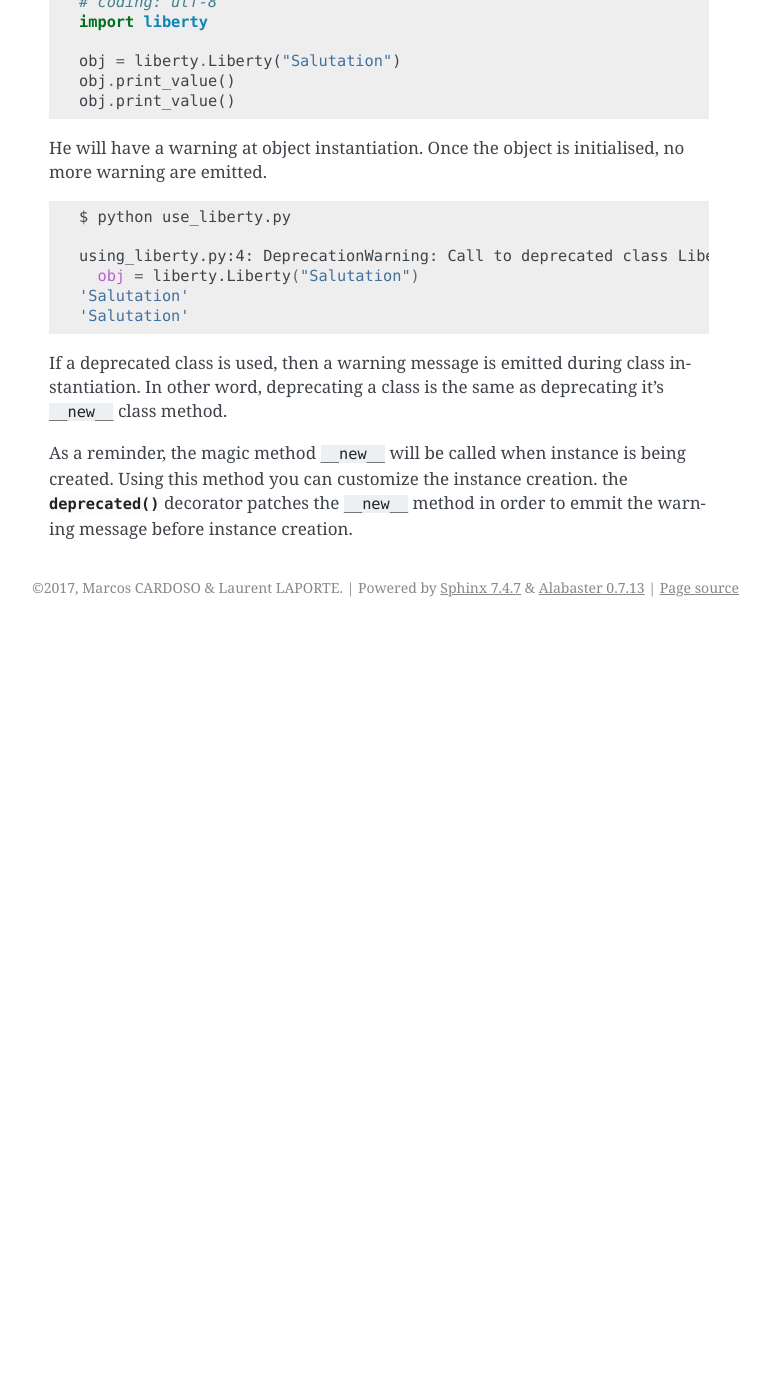
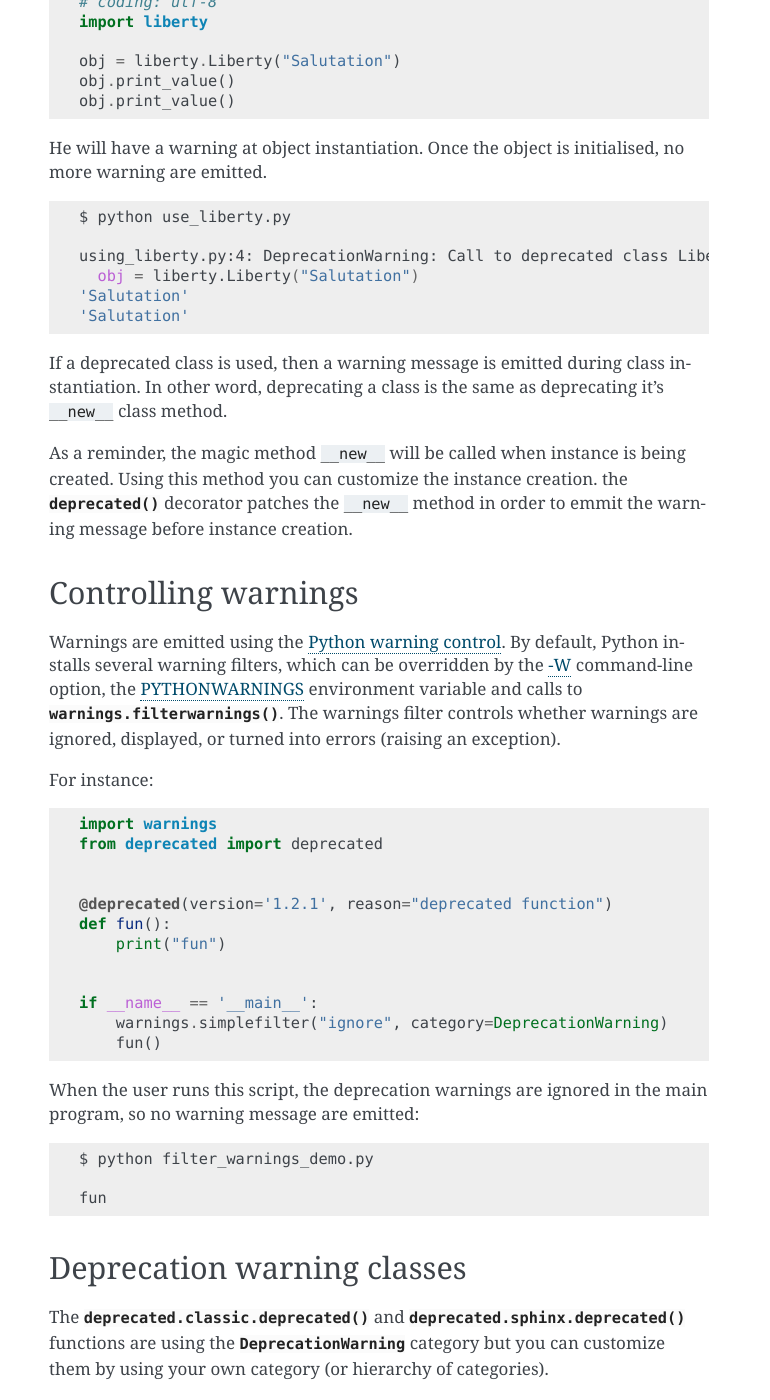
Before and after one commit to laurent-laporte-pro/deprecated, a Sphinx documentation site: the page built from docs/source/tutorial.rst, in a window 1280 px wide and 1400 px high, scrolled down 4513 px. Shown: the whole window, without its empty margins (371-1141 px from the left). Built offline with Sphinx 7.4.7, drawn with Linux system fonts in a browser that asks for light colours; before the commit the page ends 5140 px from its top, so only the background shows below that; some of the changed text lies outside the part shown.

Commit message:
The :ref:`api` documentation and the :ref:`tutorial` is improved to explain how to use custom warning categories and local filtering (warning filtering at function call).

```diff
--- a/CHANGELOG.rst
+++ b/CHANGELOG.rst
@@ -30,6 +30,12 @@ Fix
   not provided or ``None``. In consequences, the warning messages are only emitted if the global filter allow it.
   For more information, see `The Warning Filter <https://docs.python.org/3/library/warnings.html#the-warnings-filter>`_
   in the Python documentation.
+
+Documentation
+-------------
+
+- The :ref:`api` documentation and the :ref:`tutorial` is improved to explain how to use
+  custom warning categories and local filtering (warning filtering at function call).
 
 
 v1.2.7 (2019-11-11)
--- a/docs/source/tutorial.rst
+++ b/docs/source/tutorial.rst
@@ -121,3 +121,124 @@ As a reminder, the magic method ``__new__`` will be called when instance is bein
 Using this method you can customize the instance creation.
 the :func:`~deprecated.deprecated` decorator patches the ``__new__`` method in order to
 emmit the warning message before instance creation.
+
+
+Controlling warnings
+--------------------
+
+.. _Python warning control: https://docs.python.org/3/library/warnings.html
+.. _-W: https://docs.python.org/3/using/cmdline.html#cmdoption-w
+.. _PYTHONWARNINGS: https://docs.python.org/3/using/cmdline.html#envvar-PYTHONWARNINGS
+
+Warnings are emitted using the `Python warning control`_. By default, Python installs several warning filters,
+which can be overridden by the `-W`_ command-line option, the `PYTHONWARNINGS`_ environment variable and
+calls to :func:`warnings.filterwarnings`. The warnings filter controls whether warnings are ignored, displayed,
+or turned into errors (raising an exception).
+
+For instance:
+
+.. literalinclude:: tutorial/warning_ctrl/filter_warnings_demo.py
+
+When the user runs this script, the deprecation warnings are ignored in the main program,
+so no warning message are emitted:
+
+.. code-block:: sh
+
+   $ python filter_warnings_demo.py
+
+   fun
+
+
+Deprecation warning classes
+---------------------------
+
+The :func:`deprecated.classic.deprecated` and :func:`deprecated.sphinx.deprecated` functions
+are using the :exc:`DeprecationWarning` category but you can customize them by using your own category
+(or hierarchy of categories).
+
+* *category* classes which you can use (among other) are:
+
+  +----------------------------------+-----------------------------------------------+
+  | Class                            | Description                                   |
+  +==================================+===============================================+
+  | :exc:`DeprecationWarning`        | Base category for warnings about deprecated   |
+  |                                  | features when those warnings are intended for |
+  |                                  | other Python developers (ignored by default,  |
+  |                                  | unless triggered by code in ``__main__``).    |
+  +----------------------------------+-----------------------------------------------+
+  | :exc:`FutureWarning`             | Base category for warnings about deprecated   |
+  |                                  | features when those warnings are intended for |
+  |                                  | end users of applications that are written in |
+  |                                  | Python.                                       |
+  +----------------------------------+-----------------------------------------------+
+  | :exc:`PendingDeprecationWarning` | Base category for warnings about features     |
+  |                                  | that will be deprecated in the future         |
+  |                                  | (ignored by default).                         |
+  +----------------------------------+-----------------------------------------------+
+
+You can define your own deprecation warning hierarchy based on the standard deprecation classes.
+
+For instance:
+
+.. literalinclude:: tutorial/warning_ctrl/warning_classes_demo.py
+
+When the user runs this script, the deprecation warnings for the 3.0 version are ignored:
+
+.. code-block:: sh
+
+   $ python warning_classes_demo.py
+
+    foo
+    bar
+    warning_classes_demo.py:30: DeprecatedIn26: Call to deprecated function (or staticmethod) foo. (deprecated function)
+      foo()
+
+
+Filtering warnings locally
+--------------------------
+
+The :func:`deprecated.classic.deprecated` and :func:`deprecated.sphinx.deprecated` functions
+can change the warning filtering locally (at function calls).
+
+* *action* is one of the following strings:
+
+  +---------------+----------------------------------------------+
+  | Value         | Disposition                                  |
+  +===============+==============================================+
+  | ``"default"`` | print the first occurrence of matching       |
+  |               | warnings for each location (module +         |
+  |               | line number) where the warning is issued     |
+  +---------------+----------------------------------------------+
+  | ``"error"``   | turn matching warnings into exceptions       |
+  +---------------+----------------------------------------------+
+  | ``"ignore"``  | never print matching warnings                |
+  +---------------+----------------------------------------------+
+  | ``"always"``  | always print matching warnings               |
+  +---------------+----------------------------------------------+
+  | ``"module"``  | print the first occurrence of matching       |
+  |               | warnings for each module where the warning   |
+  |               | is issued (regardless of line number)        |
+  +---------------+----------------------------------------------+
+  | ``"once"``    | print only the first occurrence of matching  |
+  |               | warnings, regardless of location             |
+  +---------------+----------------------------------------------+
+
+You can define the *action* keyword parameter to override the filtering warnings locally.
+
+For instance:
+
+.. literalinclude:: tutorial/warning_ctrl/filter_action_demo.py
+
+In this example, even if the global filter is set to "ignore", a call to the ``foo()``
+function will raise an exception because the *action* is set to "error".
+
+.. code-block:: sh
+
+   $ python filter_action_demo.py
+
+   Traceback (most recent call last):
+     File "filter_action_demo.py", line 12, in <module>
+       foo()
+     File "deprecated/classic.py", line 241, in wrapper_function
+       warnings.warn(msg, category=category, stacklevel=_stacklevel)
+   DeprecationWarning: Call to deprecated function (or staticmethod) foo. (do not call it)
--- /dev/null
+++ b/docs/source/tutorial/warning_ctrl/filter_action_demo.py
@@ -0,0 +1,12 @@
+import warnings
+from deprecated import deprecated
+
+
+@deprecated(reason="do not call it", action="error")
+def foo():
+    print("foo")
+
+
+if __name__ == '__main__':
+    warnings.simplefilter("ignore")
+    foo()
--- /dev/null
+++ b/docs/source/tutorial/warning_ctrl/filter_warnings_demo.py
@@ -0,0 +1,12 @@
+import warnings
+from deprecated import deprecated
+
+
+@deprecated(version='1.2.1', reason="deprecated function")
+def fun():
+    print("fun")
+
+
+if __name__ == '__main__':
+    warnings.simplefilter("ignore", category=DeprecationWarning)
+    fun()
--- /dev/null
+++ b/docs/source/tutorial/warning_ctrl/warning_classes_demo.py
@@ -0,0 +1,31 @@
+import warnings
+
+from deprecated import deprecated
+
+
+class MyDeprecationWarning(DeprecationWarning):
+    """ My DeprecationWarning """
+
+
+class DeprecatedIn26(MyDeprecationWarning):
+    """ deprecated in 2.6 """
+
+
+class DeprecatedIn30(MyDeprecationWarning):
+    """ deprecated in 3.0 """
+
+
+@deprecated(category=DeprecatedIn26, reason="deprecated function")
+def foo():
+    print("foo")
+
+
+@deprecated(category=DeprecatedIn30, reason="deprecated function")
+def bar():
+    print("bar")
+
+
+if __name__ == '__main__':
+    warnings.filterwarnings("ignore", category=DeprecatedIn30)
+    foo()
+    bar()
```
Also changed, not shown: 1 other file.
